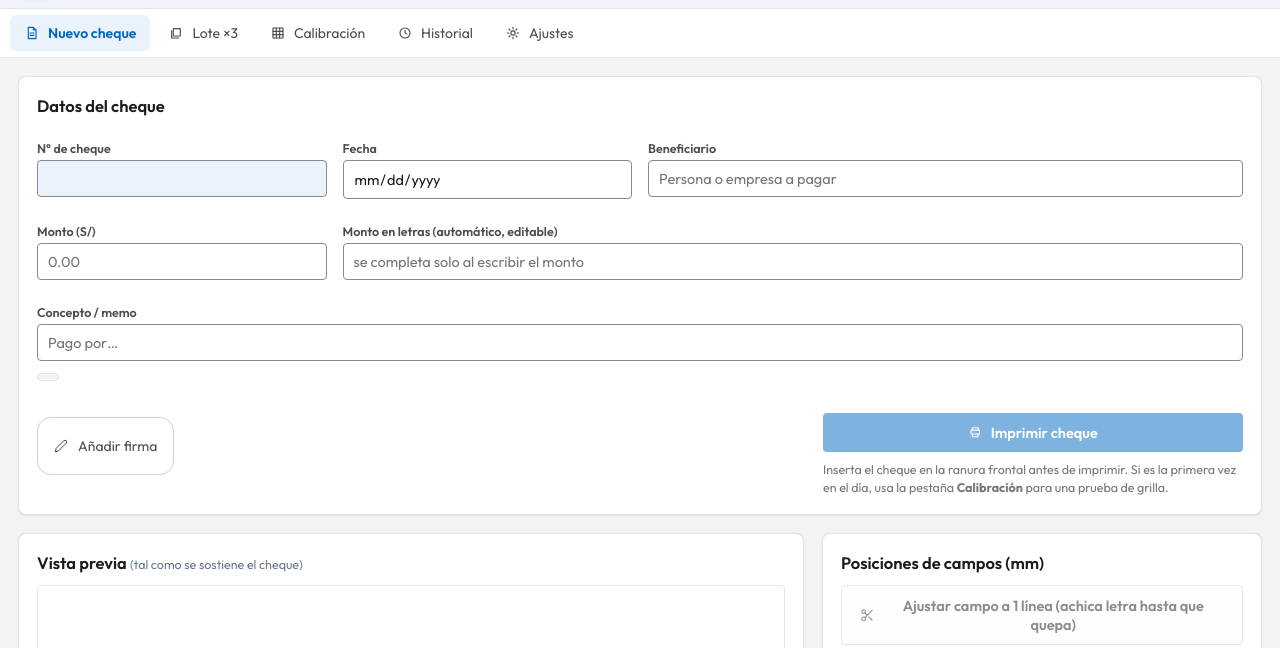
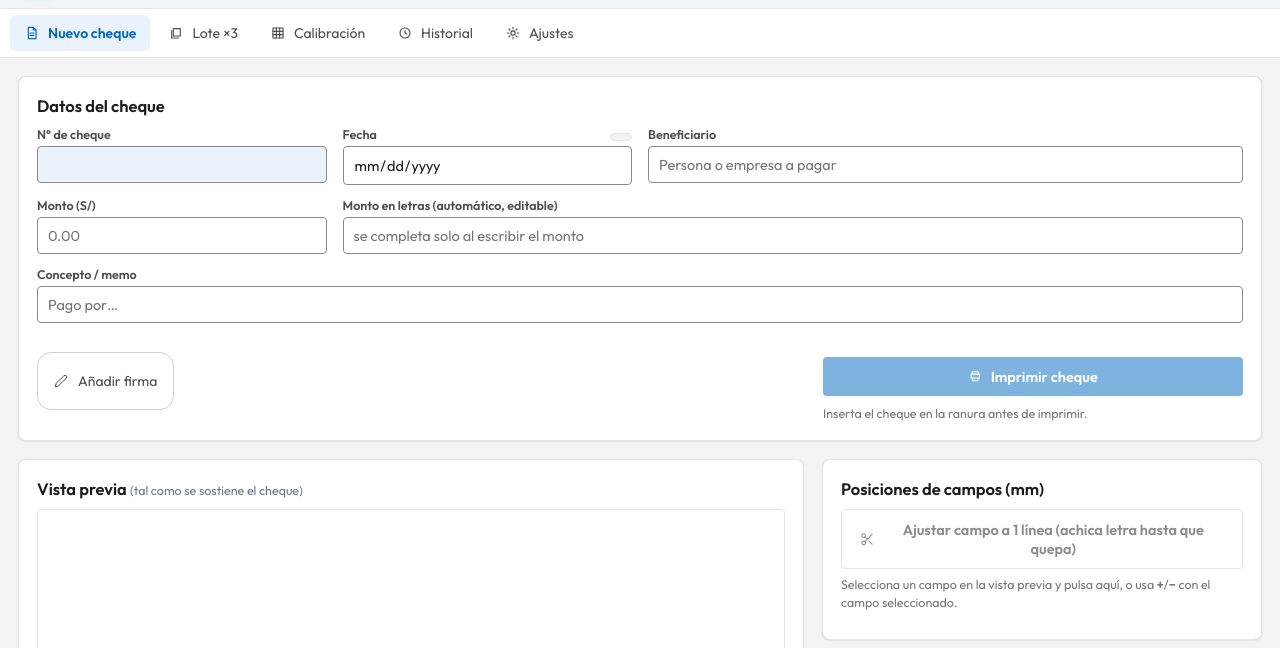
Before and after one commit to josemariarava/sigel-cheques, a website: page index.html in a window 1280 px wide. Shown: the part 138-786 px from the top of the page. Drawn offline with Linux system fonts and the light colour scheme; no server answers.

Commit message:
Datos del cheque compacto ~105px: fecha larga en el label de Fecha, ayuda a 1 linea y ritmo vertical apretado

```diff
--- a/css/base.css
+++ b/css/base.css
@@ -63,7 +63,7 @@
 @media(max-width:900px){.dosCol{grid-template-columns:1fr}}
 .dosColAbajo{display:grid;grid-template-columns:1fr 440px;gap:18px;align-items:start;margin-top:18px}
 @media(max-width:1100px){.dosColAbajo{grid-template-columns:1fr}}
-.firmaFila{display:flex;flex-wrap:wrap;gap:18px;align-items:center;margin-top:16px}
+.firmaFila{display:flex;flex-wrap:wrap;gap:18px;align-items:center;margin-top:12px}
 .firmaPill{display:inline-flex;align-items:center;gap:10px;padding:8px 16px;background:#fff;
   border:1.5px solid var(--bordeStrong);border-radius:14px;cursor:pointer;font-family:inherit;
   font-size:14px;color:var(--texto2);min-height:58px;
@@ -74,6 +74,12 @@
 .imprimirCaja{flex:1 1 340px;margin-left:auto;max-width:420px}
 .imprimirCaja .ayuda{margin-top:8px}
 label{display:block;font-size:12.5px;font-weight:600;margin:12px 0 4px;color:var(--texto2)}
+.formDensa label{margin-top:0}
+.lblFila{display:flex;justify-content:space-between;align-items:center;gap:8px}
+.lblFila label{margin-bottom:4px}
+#fFechaLarga{min-width:0}
+#fFechaLarga .chip{font-size:11.5px;display:inline-block;max-width:100%;white-space:nowrap;overflow:hidden;text-overflow:ellipsis;vertical-align:middle}
+#tab-nuevo .panel h2{margin-bottom:10px}
 input[type=text],input[type=number],input[type=date],select,textarea{
   width:100%;padding:8px 10px;border:1px solid #8a8a8a;border-radius:var(--radioCtrl);font-size:14.5px;font-family:inherit;background:#fff;color:var(--texto);caret-color:var(--accent);transition:border-color var(--trans),box-shadow var(--trans)}
 input:focus,select:focus,textarea:focus{outline:none;border-color:var(--accent);box-shadow:0 0 0 1px var(--accent)}
--- a/index.html
+++ b/index.html
@@ -32,13 +32,16 @@
 <section id="tab-nuevo" class="tab activo">
   <div class="panel">
     <h2>Datos del cheque</h2>
-    <div class="grid grid-cols-1 sm:grid-cols-2 lg:grid-cols-4 gap-x-4 gap-y-3">
+    <div class="grid grid-cols-1 sm:grid-cols-2 lg:grid-cols-4 gap-x-4 gap-y-3 formDensa">
       <div>
         <label>N° de cheque</label>
         <input type="text" id="fNumero" class="numAuto">
       </div>
       <div>
-        <label>Fecha</label>
+        <div class="lblFila">
+          <label>Fecha</label>
+          <span id="fFechaLarga"><span class="chip"></span></span>
+        </div>
         <input type="date" id="fFecha">
       </div>
       <div class="lg:col-span-2">
@@ -60,7 +63,6 @@
         <div id="conceptosChips" class="chips"></div>
       </div>
     </div>
-    <div id="fFechaLarga" class="chips"><span class="chip"></span></div>
 
     <div class="firmaFila">
       <button type="button" class="firmaPill" id="btnFirmaPill" aria-haspopup="dialog" title="Firma del cheque">
@@ -70,7 +72,7 @@
       </button>
       <div class="imprimirCaja">
         <button class="btn btnAncho" id="btnImprimir" title="Ctrl + P"><svg class="ico" viewBox="0 0 24 24" aria-hidden="true"><path d="M7 8.5V4.5h10v4"/><path d="M5 8.5h14v6.5H5z"/><path d="M7.5 15v4.5h9V15"/></svg>Imprimir cheque</button>
-        <div class="ayuda">Inserta el cheque en la ranura frontal antes de imprimir. Si es la primera vez en el día, usa la pestaña <b>Calibración</b> para una prueba de grilla.</div>
+        <div class="ayuda" title="Si es la primera vez en el día, usa la pestaña Calibración para una prueba de grilla.">Inserta el cheque en la ranura antes de imprimir.</div>
       </div>
     </div>
   </div>
--- a/js/40-ui.js
+++ b/js/40-ui.js
@@ -59,6 +59,7 @@
     pintarPosGrid();
     const fechaChip = $('fFechaLarga').firstElementChild;
     fechaChip.textContent = data.fechaText || 'línea de fecha';
+    fechaChip.title = fechaChip.textContent;
     const info = $('pvInfo');
     if (info){
       const reg = regionImprimibleNatural(cfg);
```
Also changed, not shown: css/app.css.
